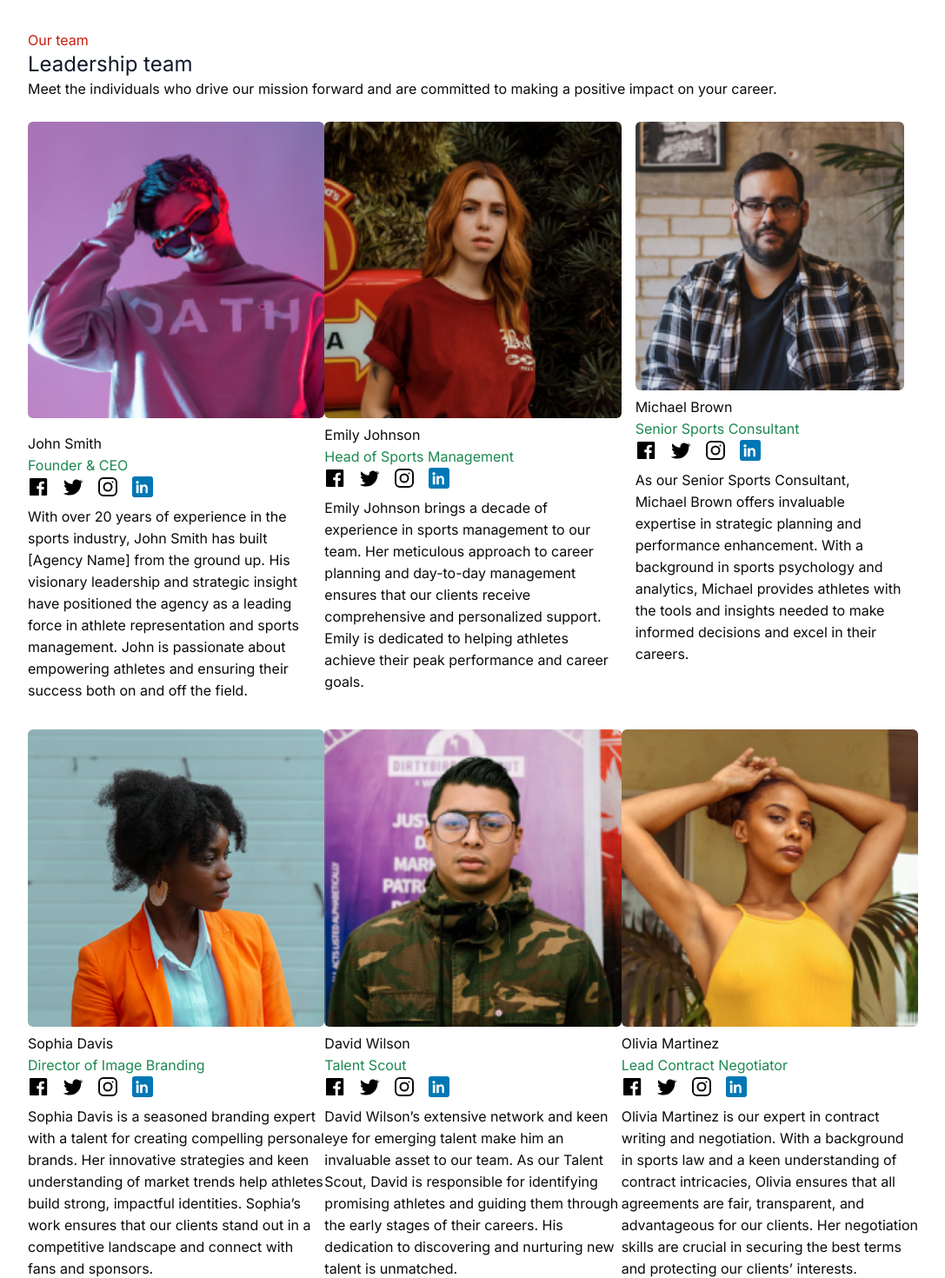
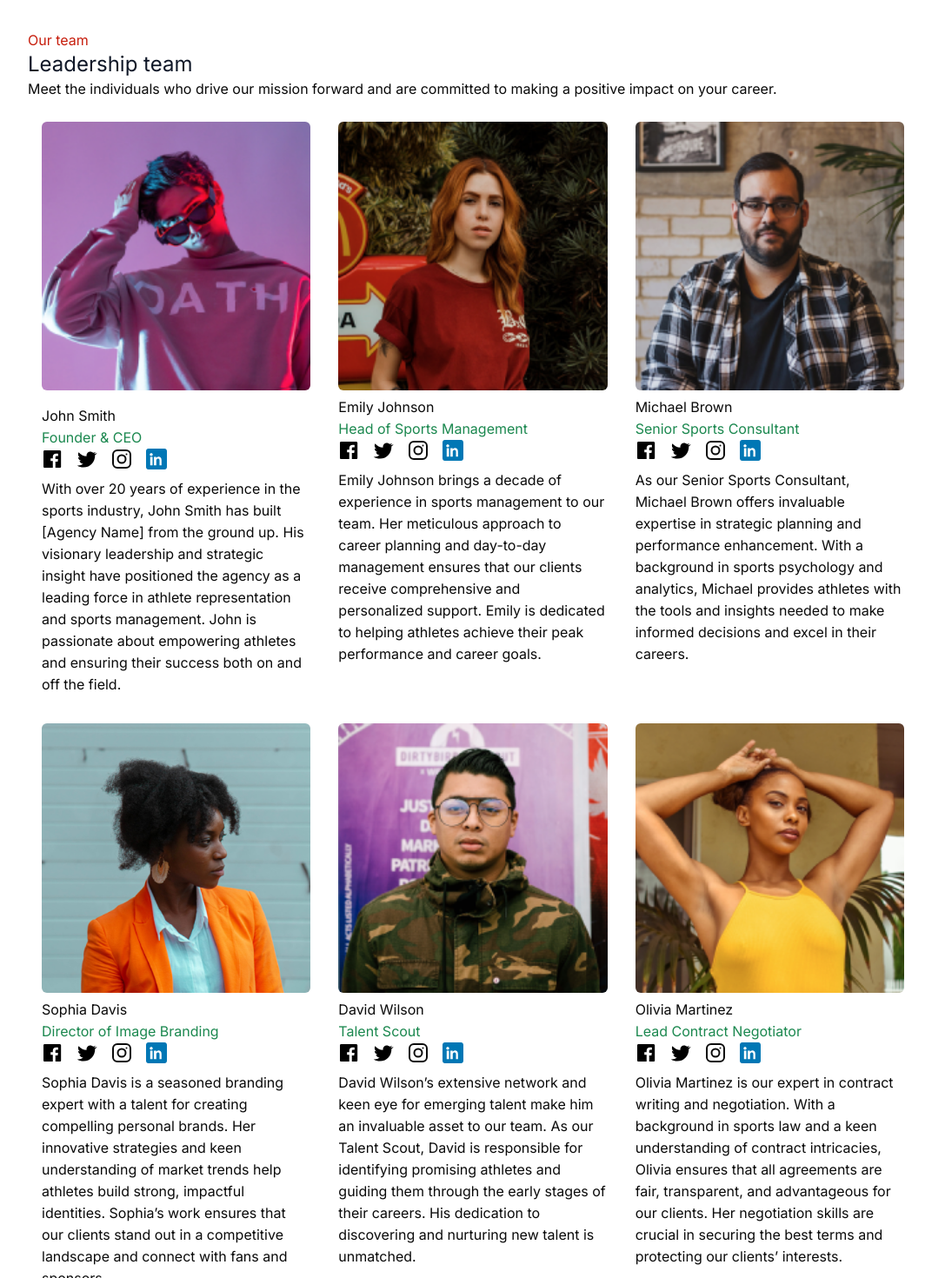
Before and after one commit to harnicode/greenlight.web, a Next.js app: page / in a window 1280 px wide. Shown: the part 2320-3790 px from the top of the page at 87% size, without its empty margins (96-1183 px from the left). Built offline with nearby package versions, Linux system fonts and the light colour scheme.

Commit message:
updated our team

```diff
--- a/src/components/ourTeams.tsx
+++ b/src/components/ourTeams.tsx
@@ -26,7 +26,7 @@ const OurTeams: React.FC = () => {
         making a positive impact on your career.
       </p>
       <div className="flex flex-wrap">
-        <div className="leading-[25px] basis-full sm:basis-1/2 lg:basis-1/3 py-4">
+        <div className="leading-[25px] basis-full sm:basis-1/2 lg:basis-1/3 p-4">
           <Image
             src="/images/person1.png"
             alt="Image"
@@ -104,7 +104,7 @@ const OurTeams: React.FC = () => {
           </p>
         </div>
 
-        <div className="leading-[25px] basis-full sm:basis-1/2 lg:basis-1/3 py-4">
+        <div className="leading-[25px] basis-full sm:basis-1/2 lg:basis-1/3 p-4">
           <Image
             src="/images/user2.png"
             alt="Image"
@@ -261,7 +261,7 @@ const OurTeams: React.FC = () => {
 
         {/* //leveltwo */}
 
-        <div className="leading-[25px] basis-full sm:basis-1/2 lg:basis-1/3 py-4">
+        <div className="leading-[25px] basis-full sm:basis-1/2 lg:basis-1/3 p-4">
           <Image
             src="/images/user4.png"
             alt="Image"
@@ -339,7 +339,7 @@ const OurTeams: React.FC = () => {
           </p>
         </div>
 
-        <div className="leading-[25px] basis-full sm:basis-1/2 lg:basis-1/3 py-4">
+        <div className="leading-[25px] basis-full sm:basis-1/2 lg:basis-1/3 p-4">
           <Image
             src="/images/user5.png"
             alt="Image"
@@ -416,7 +416,7 @@ const OurTeams: React.FC = () => {
           </p>
         </div>
 
-        <div className="leading-[25px] basis-full sm:basis-1/2 lg:basis-1/3 py-4">
+        <div className="leading-[25px] basis-full sm:basis-1/2 lg:basis-1/3 p-4">
           <Image
             src="/images/user6.png"
             alt="Image"
```
Also changed, not shown: firebase.json (added), 1 other file (tests, documents, lock files or other folders).
